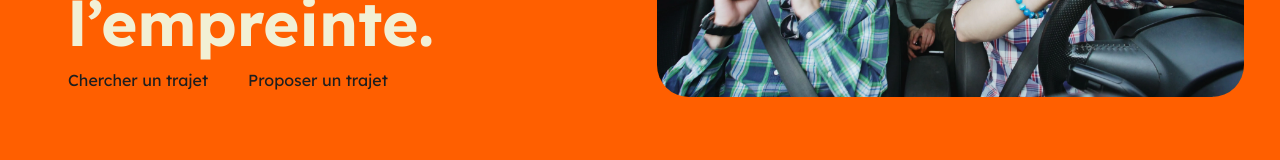
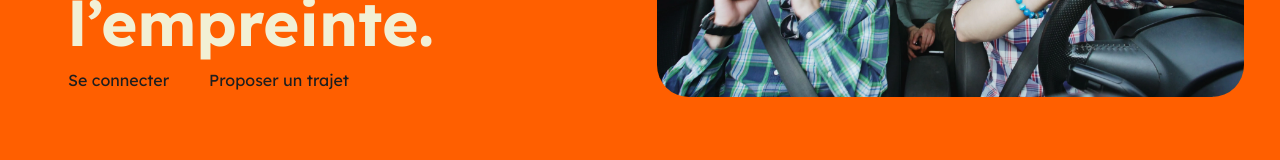
Before and after one commit to robertoreynaleon/ecoride, a React (Vite) app in the folder ecoride-front-end/: page / in a window 1280 px wide. Shown: the part 279-439 px from the top of the page. Built offline with nearby package versions, Linux system fonts and the light colour scheme.

Commit message:
fix: corriger le nom du lien de connexion utilisateur

```diff
--- a/ecoride-front-end/src/Home.tsx
+++ b/ecoride-front-end/src/Home.tsx
@@ -14,7 +14,7 @@ function Home() {
             <h1 id="home-title">Partagez la route, réduisez l’empreinte.</h1>
 
             <nav className="home-hero__actions" aria-label="Actions principales">
-              <a href="#ride-search">Chercher un trajet</a>
+              <a href="#ride-search">Se connecter</a>
               <a href="/rides/new">Proposer un trajet</a>
             </nav>
           </div>
```
